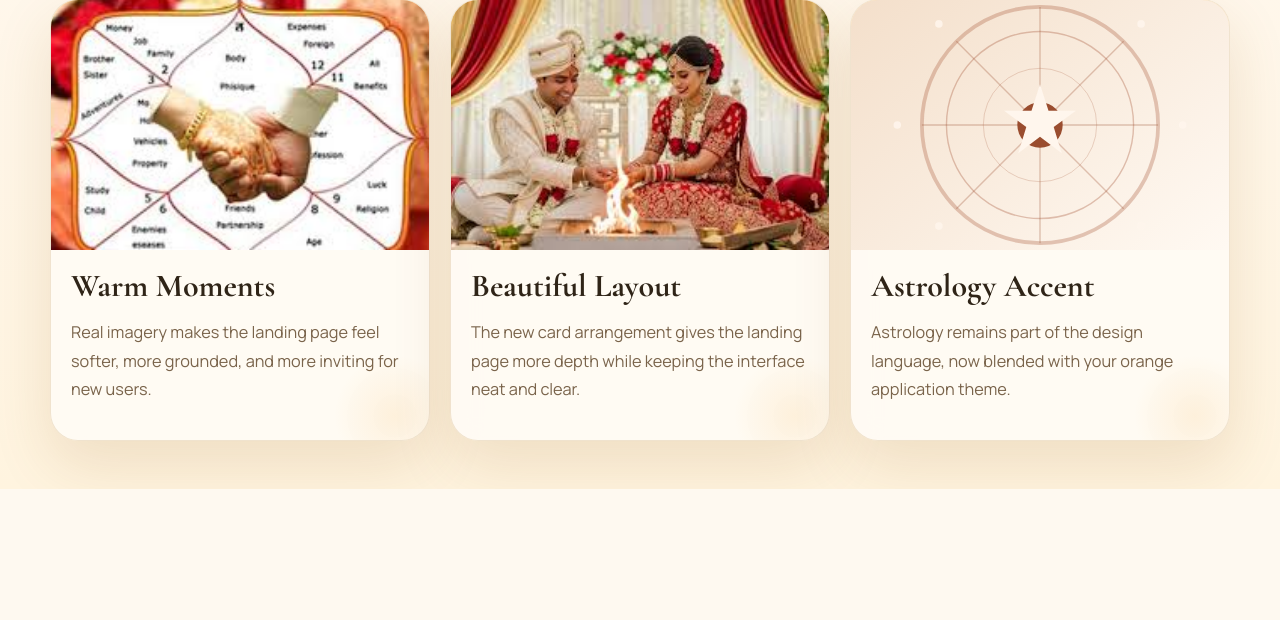
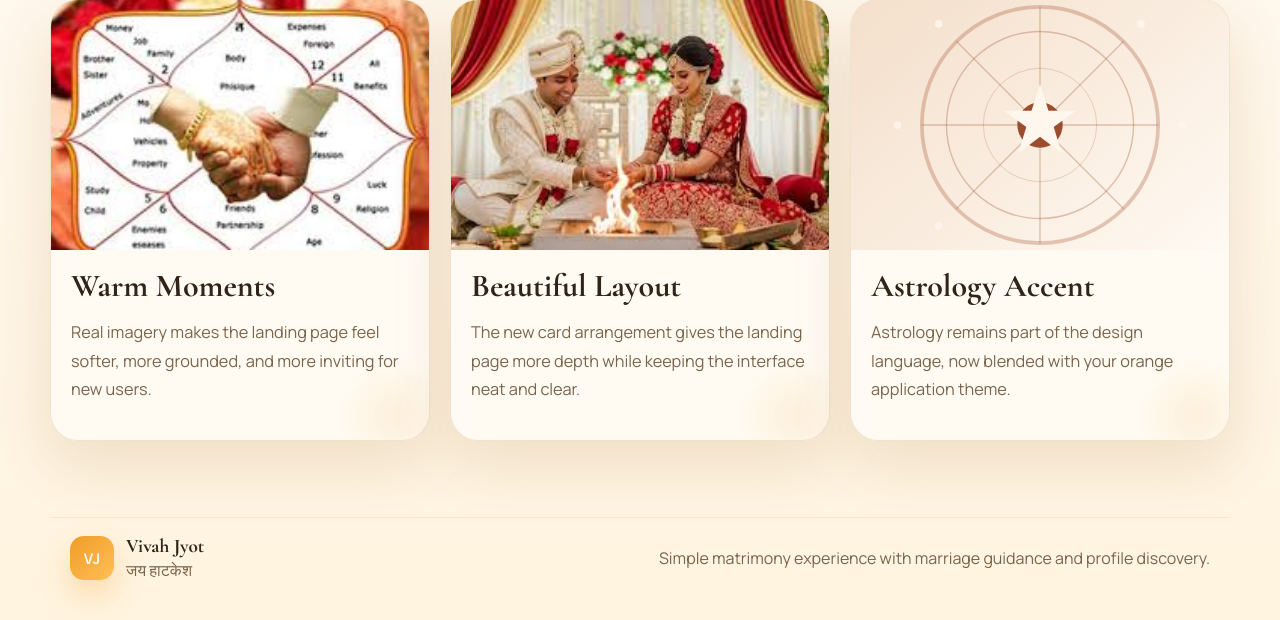
Before and after one commit to YashRL/marriage_app, a FastAPI app: page / in a window 1280 px wide. Shown: the part 1038-1658 px from the top of the page. Before the commit the page ends 1527 px from the top, so only its background shows below. Run offline with FastAPI, Linux system fonts and the light colour scheme; parts of the project's set-up code (start-up, migrations or seed data) failed here and were passed over; some libraries are stand-ins or nearby versions.

Commit message:
finished

```diff
--- /dev/null
+++ b/render.yaml
@@ -0,0 +1,6 @@
+services:
+  - type: web
+    name: marriage-app
+    runtime: python
+    buildCommand: pip install -r requirements.txt
+    startCommand: uvicorn app:app --host 0.0.0.0 --port $PORT
--- a/static/styles.css
+++ b/static/styles.css
@@ -29,6 +29,46 @@ body {
     radial-gradient(circle at top right, rgba(255, 205, 128, 0.34), transparent 24%),
     linear-gradient(180deg, #fffdf8 0%, var(--bg) 56%, #fff4df 100%);
   min-height: 100vh;
+}
+
+.site-footer {
+  margin-top: 28px;
+  padding: 0 0 22px;
+}
+
+.site-footer-inner {
+  width: min(1180px, calc(100% - 32px));
+  margin: 0 auto;
+  padding: 16px 20px;
+  display: flex;
+  align-items: center;
+  justify-content: space-between;
+  gap: 16px;
+  border-top: 1px solid rgba(240, 156, 38, 0.16);
+  color: var(--muted);
+}
+
+.site-footer-brand {
+  display: flex;
+  align-items: center;
+  gap: 12px;
+}
+
+.site-footer-brand strong {
+  display: block;
+  font-family: "Cormorant Garamond", serif;
+  font-size: 1.2rem;
+  color: var(--text);
+}
+
+.site-footer-brand p,
+.site-footer-copy {
+  margin: 0;
+  line-height: 1.5;
+}
+
+.site-footer-copy {
+  text-align: right;
 }
 
 a {
@@ -1499,6 +1539,16 @@ h3 {
     width: min(100% - 24px, 1180px);
   }
 
+  .site-footer-inner {
+    width: min(100% - 24px, 1180px);
+    flex-direction: column;
+    align-items: flex-start;
+  }
+
+  .site-footer-copy {
+    text-align: left;
+  }
+
   .info-card,
   .panel,
   .auth-card,
--- a/templates/base.html
+++ b/templates/base.html
@@ -11,5 +11,17 @@
 </head>
 <body>
   {% block content %}{% endblock %}
+  <footer class="site-footer">
+    <div class="site-footer-inner">
+      <div class="site-footer-brand">
+        <span class="brand-mark">VJ</span>
+        <div>
+          <strong>Vivah Jyot</strong>
+          <p>जय हाटकेश</p>
+        </div>
+      </div>
+      <p class="site-footer-copy">Simple matrimony experience with marriage guidance and profile discovery.</p>
+    </div>
+  </footer>
 </body>
 </html>
```
Also changed, not shown: README.md.
